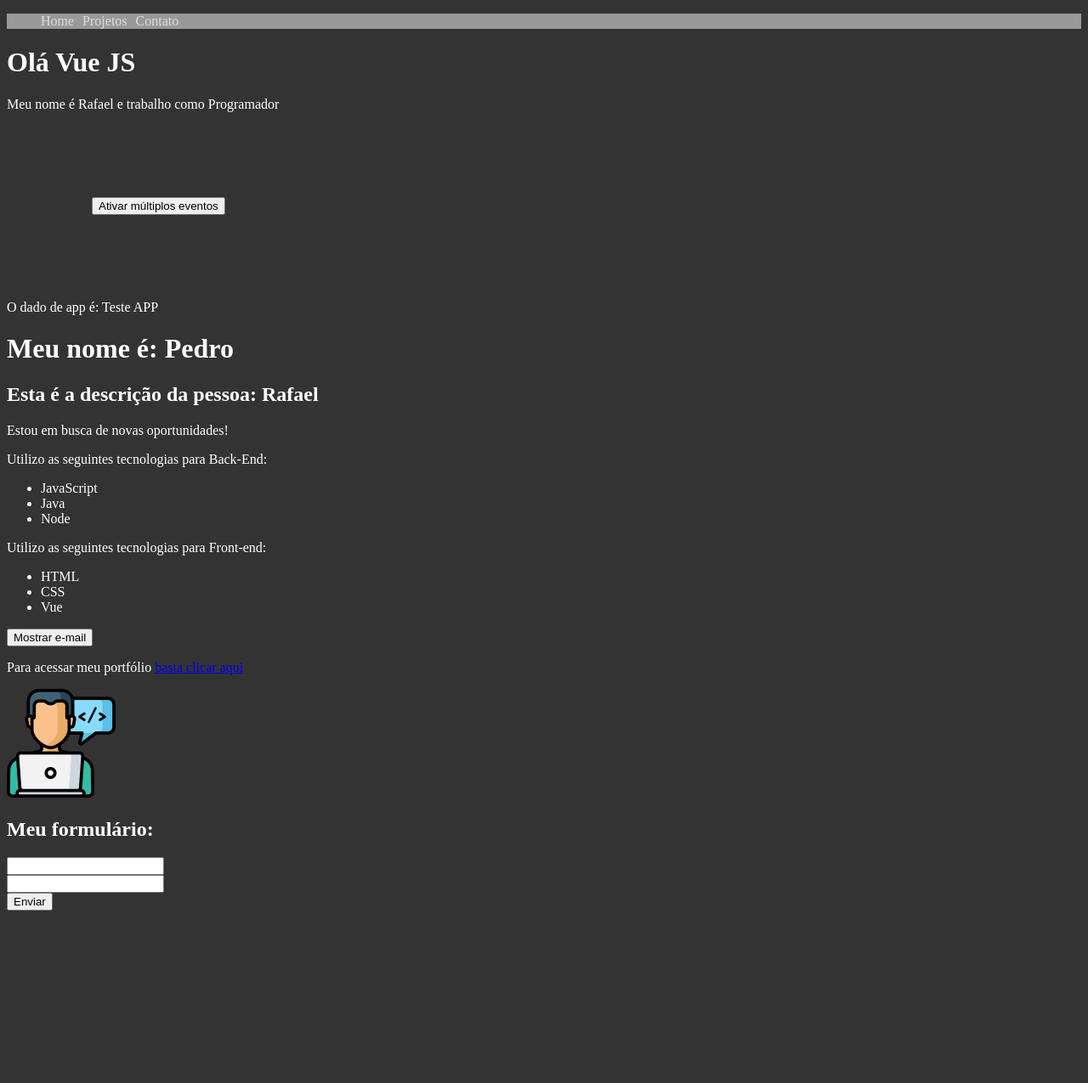
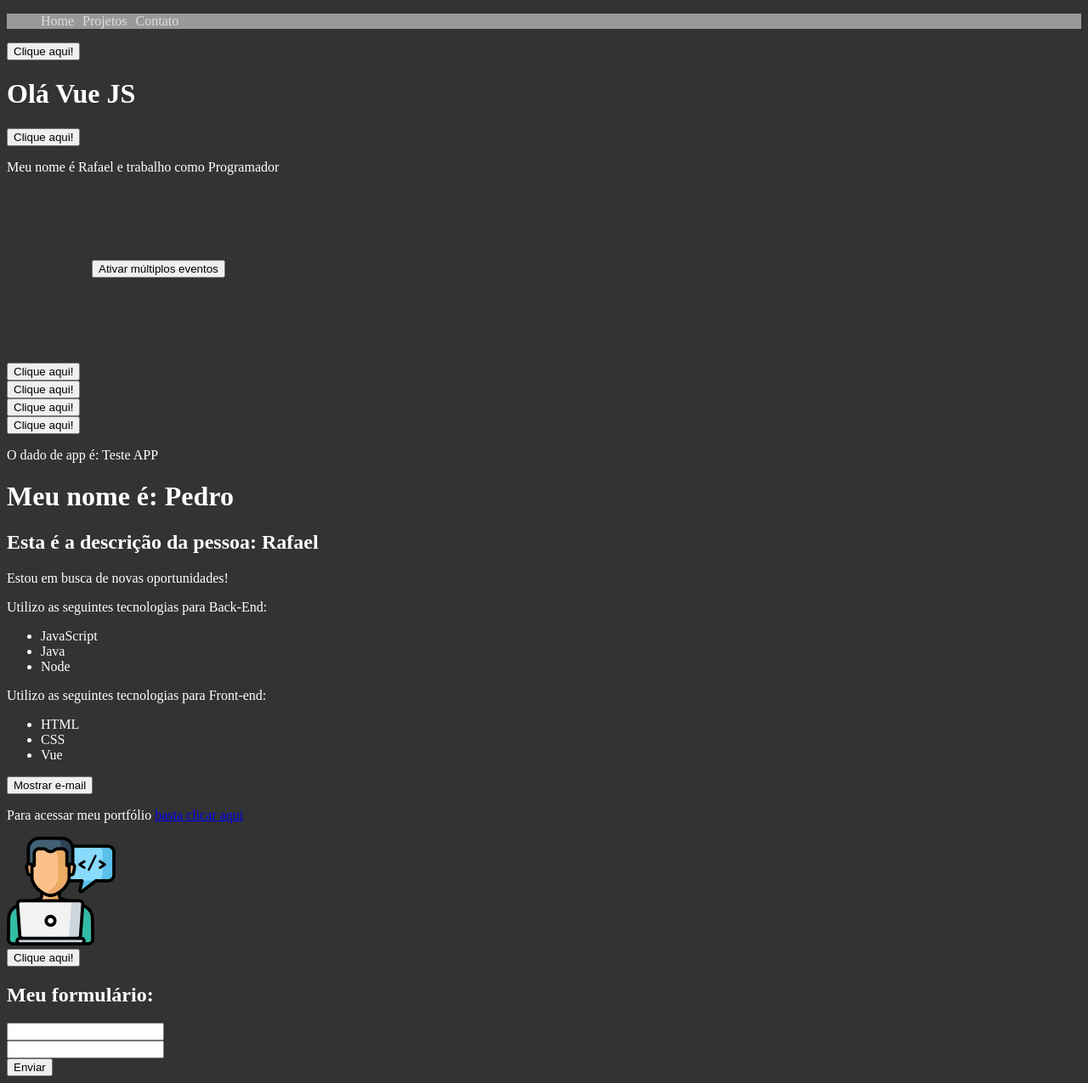
Before and after one commit to rafaelzanella27/projeto-vue-js, a Vue app: page / in a window 1280 px wide. Shown: the whole page at 85% size. Before the commit the page ends 1080 px from the top, so only its background shows below. Built offline with nearby package versions, Linux system fonts and the light colour scheme.

Commit message:
reutilização de componentes

```diff
--- a/src/components/Picture.vue
+++ b/src/components/Picture.vue
@@ -1,9 +1,16 @@
 <template>
-<img :src="avatar" :alt="descricao">
+    <div>
+        <img :src="avatar" :alt="descricao">
+        <Reutilizacao />
+    </div>
 </template>
 
 <script>
+import Reutilizacao from './Reutilizacao.vue'
 export default {
+  components: {
+    Reutilizacao
+    },
     name: 'Picture',
     data() {
         return {
--- a/src/components/PrimeiroComponente.vue
+++ b/src/components/PrimeiroComponente.vue
@@ -1,17 +1,26 @@
 <template>
     <div>
+    <Reutilizacao />
     <h1>Olá Vue JS</h1>
+    <Reutilizacao />
     <p>Meu nome é {{ nome }} e trabalho como {{profissao}}</p>
     <MultiplosEventos />
+    <Reutilizacao />
+    <Reutilizacao />
+    <Reutilizacao />
+    <Reutilizacao />
     </div>
 </template>
 
 <script>
 import MultiplosEventos from './MultiplosEventos.vue'
+import Reutilizacao from './Reutilizacao.vue'
 export default {
     name: 'PrimeiroComponente',
     components: {
-        MultiplosEventos
+        MultiplosEventos,
+        Reutilizacao
+
     },
     data() {
         return {
--- /dev/null
+++ b/src/components/Reutilizacao.vue
@@ -0,0 +1,22 @@
+<template>
+    <div>
+        <button @click="ativar">Clique aqui!</button>
+        <span v-show="ativou">Ativado!</span>
+    </div>
+</template>
+
+<script>
+export default{
+    name: 'Reutilizacao',
+    data(){
+        return{
+            ativou: false
+        }
+    },
+    methods:{
+        ativar(){
+            this.ativou = !this.ativou;
+        }
+    }
+}
+</script>
```
